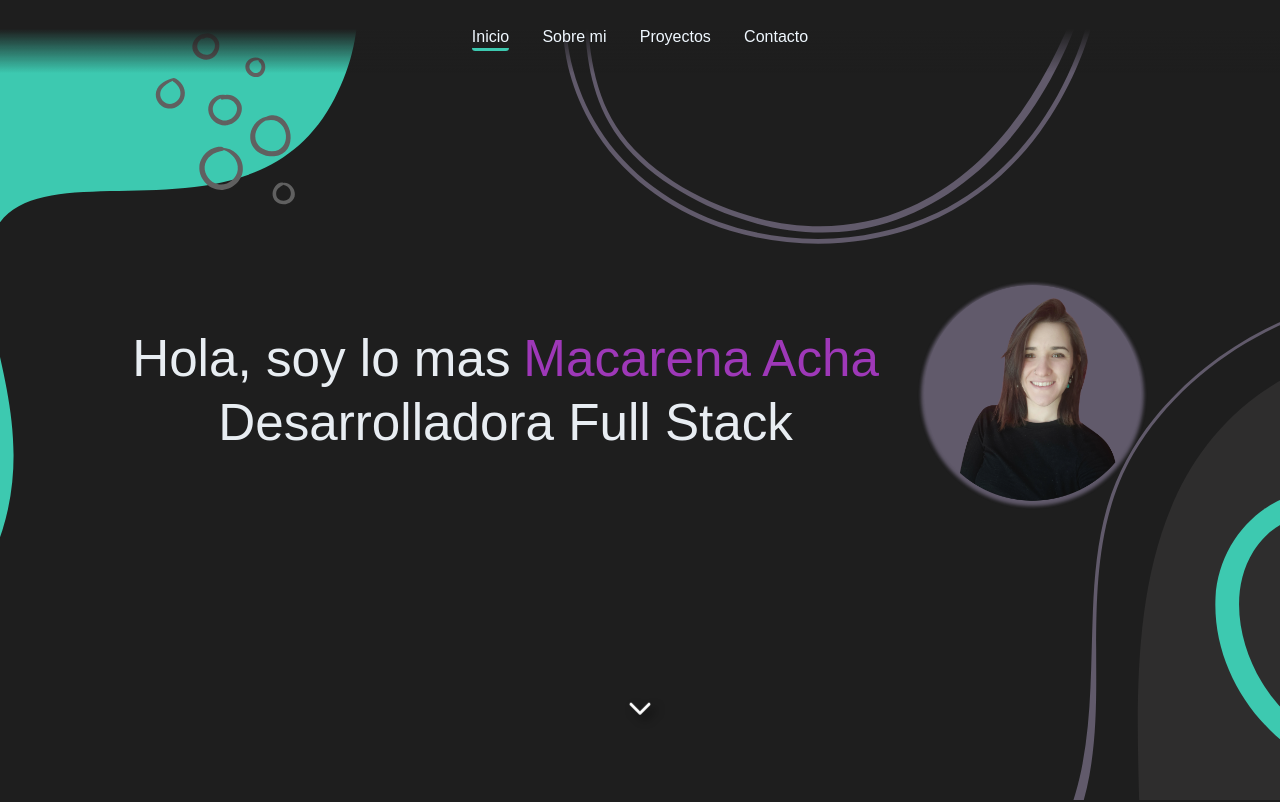
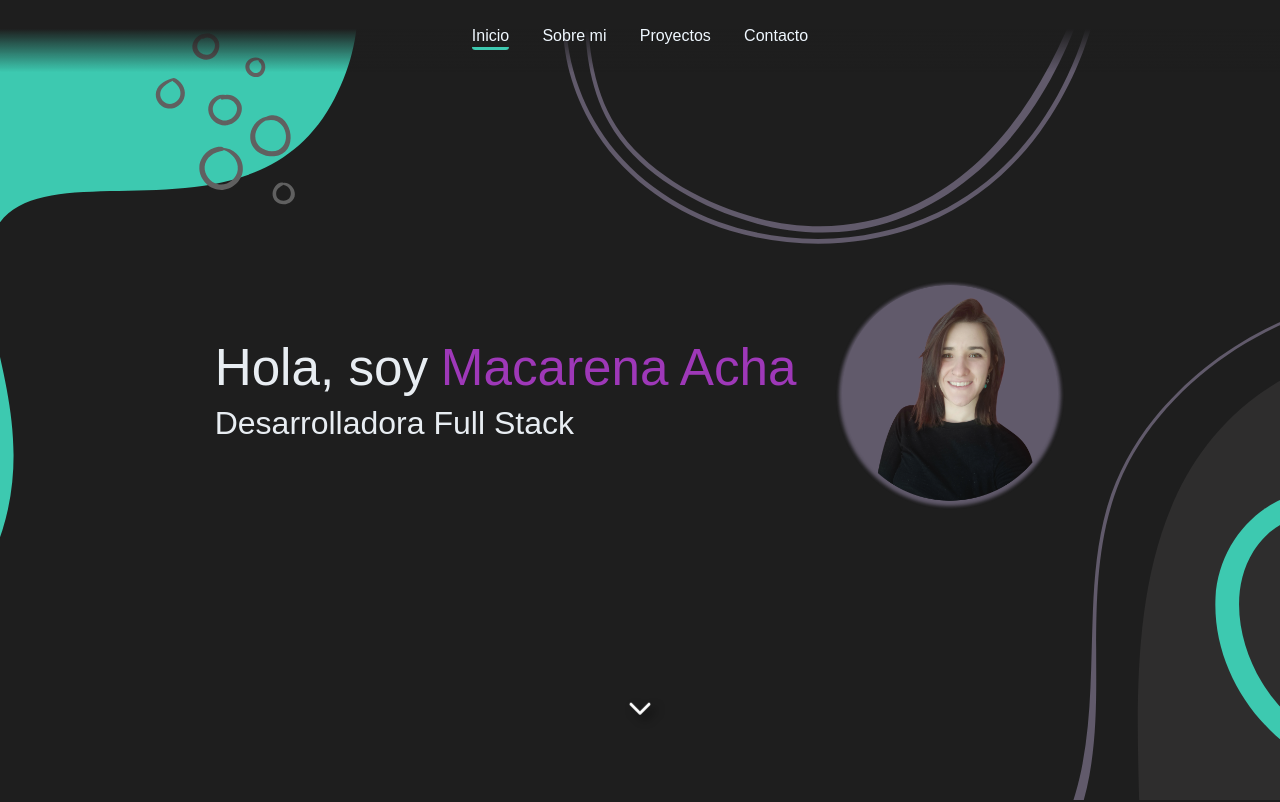
Before and after one commit to Maca-Acha/Portfolio, a React (Vite) app: page / in a window 1280 px wide. Shown: the top 802 px of the page. Built offline with nearby package versions, Linux system fonts and the light colour scheme.

Commit message:
efectos scroll

```diff
--- a/src/App.css
+++ b/src/App.css
@@ -3,9 +3,9 @@
   padding: 0;
   }
 body{
-  font-family: 'Montserrat', sans-serif;
+  font-family: 'Montserrat', sans-serif !important;
   font-style: normal;
-  color: aliceblue;
+  color: rgb(232, 237, 242) !important;
   font-weight: 400;
   background-color: #1e1e1e !important;
   display: flex;
--- a/src/componentes/Carrusel.jsx
+++ b/src/componentes/Carrusel.jsx
@@ -2,6 +2,9 @@ import Carousel from 'react-bootstrap/Carousel';
 import recurso1 from '../assets/recurso1.png'
 import recurso2 from '../assets/recurso2.png'
 import recurso3 from '../assets/recurso3.png'
+import AOS from 'aos';
+import 'aos/dist/aos.css'
+import { useEffect } from 'react';
 
 const recursos = [
     {nombre: "Mindhub", src: recurso1, id: 1},
@@ -10,8 +13,11 @@ const recursos = [
 ]
 
 export default function Carrusel() {
+    useEffect(()=>{
+        AOS.init({duration:900})
+    },[])
     return (
-        <Carousel className='carrusel'>
+        <Carousel className='carrusel' data-aos="fade-left">
             {recursos.map(recurso => {
                 return(
                 <Carousel.Item className='carrusel-item'>
--- a/src/componentes/Habilidades.jsx
+++ b/src/componentes/Habilidades.jsx
@@ -42,7 +42,7 @@ const logos3 = [
 
 export default function Habilidades() {
     useEffect(()=>{
-        AOS.init()
+        AOS.init({duration:500})
     },[])
 
     return (
--- a/src/pages/Contacto.jsx
+++ b/src/pages/Contacto.jsx
@@ -32,7 +32,7 @@ const handleSubmit = async (e)=> {
 
 export default function Contacto() {
     useEffect(()=>{
-        AOS.init()
+        AOS.init({duration:900})
     },[])
     return (
         <Parallax bgImage={fondo} strength={100} bgClassName="fondo-parallax">
--- a/src/pages/Inicio.jsx
+++ b/src/pages/Inicio.jsx
@@ -10,17 +10,17 @@ export default function Inicio() {
                 <div className="inicio" id='inicio'>
                     <div className="inicio-texto">
                         <div className="primera-linea">
-                            <h1>Hola, soy lo mas</h1>
+                            <h1>Hola, soy</h1>
                             <h1 className="nombre"> Macarena Acha</h1>
                         </div>
-                        <h1>Desarrolladora Full Stack
-                        </h1>
+                        <h2>Desarrolladora Full Stack
+                        </h2>
                     </div>
                     <div className="contenedor-foto">
                         <img alt="foto" src={foto} className="foto" />
                     </div>
                 </div>
-                <Link to='sobremi' className="cont-animacion">
+                <Link to='sobremi' spy={true} smooth={true} className="cont-animacion">
                     <IoIosArrowDown className="bajar-animacion"/>
                 </Link>
             </div>
--- a/src/pages/Proyectos.jsx
+++ b/src/pages/Proyectos.jsx
@@ -14,7 +14,7 @@ const proyectos =[
 ]
 export default function Proyectos() {
     useEffect(()=>{
-        AOS.init()
+        AOS.init({duration:600})
     },[])
     return (
         <div className="contenedor-textos" id='proyectoss'>
--- a/src/pages/Sobremi.jsx
+++ b/src/pages/Sobremi.jsx
@@ -1,7 +1,12 @@
 import Carrusel from '../componentes/Carrusel'
+import AOS from 'aos';
+import 'aos/dist/aos.css'
+import { useEffect } from 'react';
 
 export default function SobreMi() {
-
+    useEffect(()=>{
+        AOS.init()
+    },[])
     return (
         <div className="contenedor-textos" id='sobremi'>
             <div className="back-titulo">
@@ -9,7 +14,7 @@ export default function SobreMi() {
                 <div className="subrayado"></div>
             </div>
             <div className='contenedor-sobremi'>
-                <p className="texto-cuerpo">
+                <p className="texto-cuerpo" data-aos="fade-right">
                 Soy programadora <span className="detalle">Full Stack en MERN</span> (MongDB, Express, React, Node). Gracias a mi paso en Mindhub, de más de 600 horas, modalidad full time, simulando un ambiente real, desarrollé distintos proyectos grupales e individuales, los cuales podrás observar mi Github.
 
                 Cuento con estudios previos de <span className="detalle">Diseño Industrial y Diseño UX/UI,</span> los cuales me permiten tener una visión general de distintos conceptos, y una gran inserción en los trabajos en grupo.
@@ -18,7 +23,7 @@ export default function SobreMi() {
 
                 Busco la oportunidad de insertarme laboralmente dispuesta a capacitarme para mejorar mis capacidades, e integrarme en el mundo digital que es lo que me apasiona.
                 </p>
-                <Carrusel className='carrusel'/>
+                <Carrusel className='carrusel' data-aos="fade-left"/>
             </div>
         </div>
     )
```
